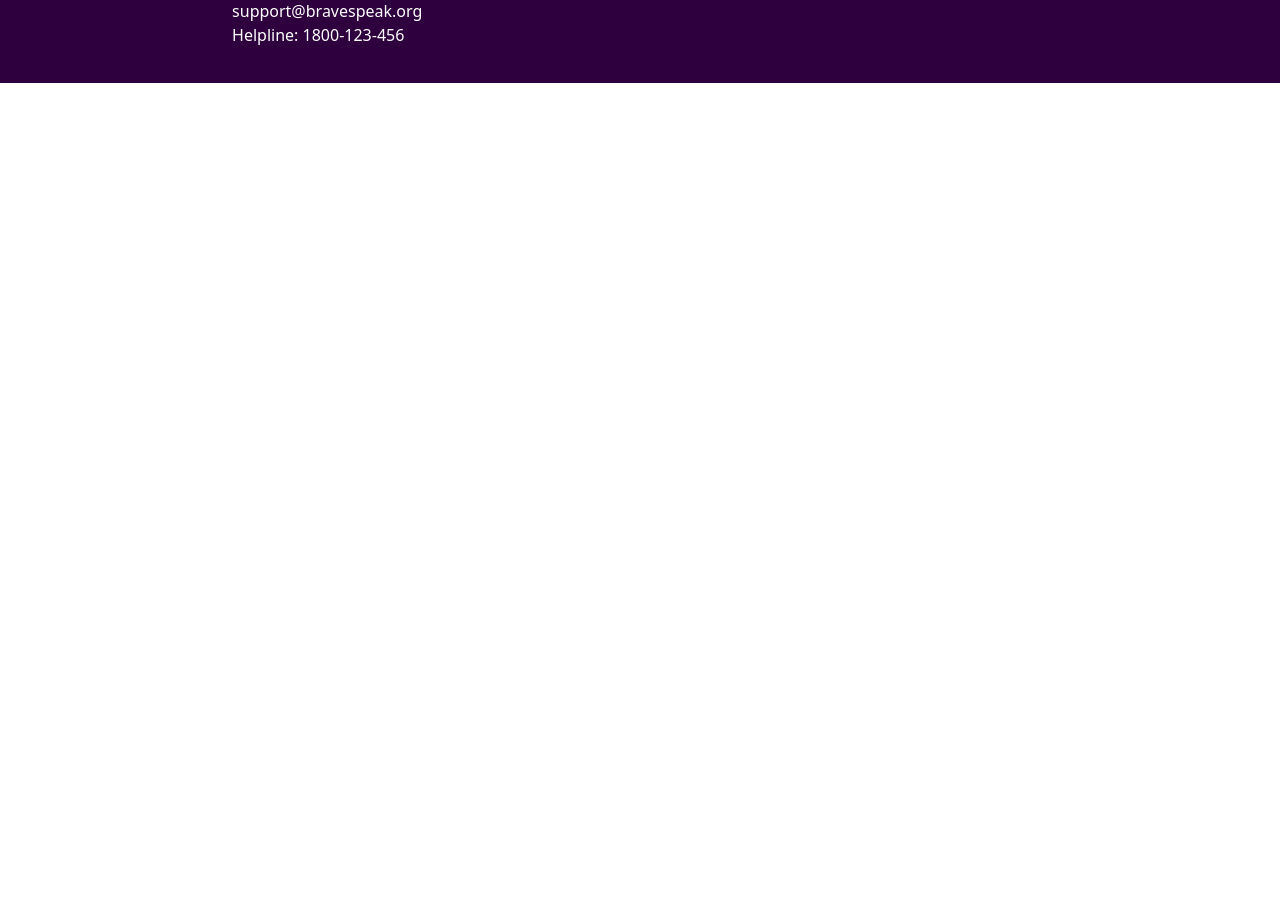
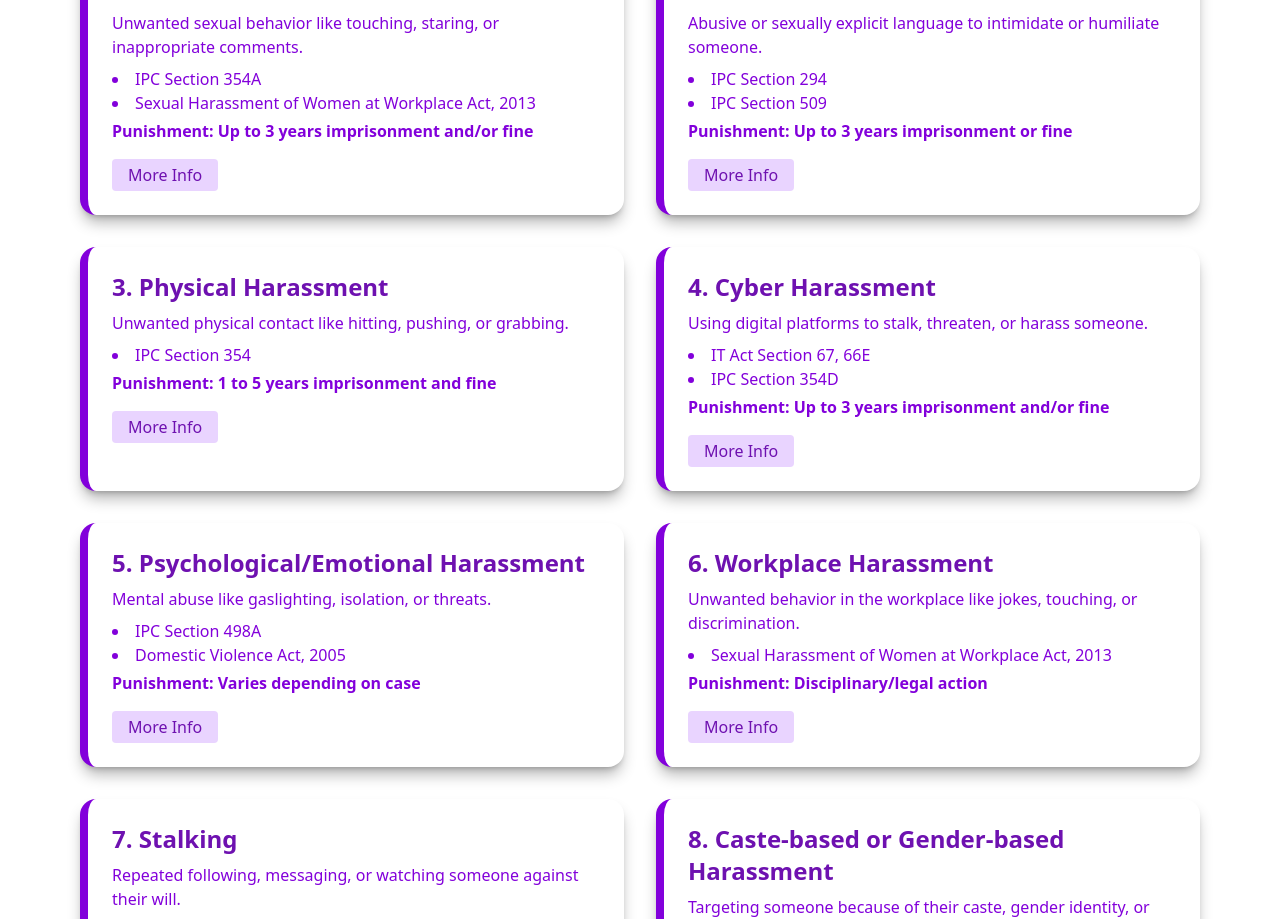
Before and after one commit to DIVYA-PAWAR-03/BraveSpeak, a React (Vite) app: page /laws in a window 1280 px wide. Shown: the part 257-1176 px from the top of the page. Before the commit the page ends 800 px from the top, so only its background shows below. Built offline with nearby package versions, Linux system fonts and the light colour scheme.

Commit message:
Added HarassmentLaws component with Tailwind styling, purple theme

```diff
--- a/package.json
+++ b/package.json
@@ -14,6 +14,7 @@
     "react": "^19.1.0",
     "react-dom": "^19.1.0",
     "react-router-dom": "^7.6.2",
+    "recharts": "^2.15.4",
     "tailwindcss": "^4.1.10"
   },
   "devDependencies": {
--- a/src/App.jsx
+++ b/src/App.jsx
@@ -8,6 +8,8 @@ import './App.css'
 import { Route, Routes } from 'react-router-dom';
 import Landingpage from './pages/Landingpage';
 import Footer from './components/Footer';
+import RapeStatsChart from './pages/RapeStatsChart';
+import HarassmentLaws from './pages/HarassmentLaws';
 function App() {
 
 
@@ -17,8 +19,8 @@ function App() {
 
     <Routes>
       <Route path='/' element={<Landingpage/>} />
-
-
+       <Route path='/statistics' element ={<RapeStatsChart/>} />
+       <Route path='/laws' element={<HarassmentLaws/>} />
     </Routes>
     <Footer/>
 
--- /dev/null
+++ b/src/pages/HarassmentLaws.jsx
@@ -0,0 +1,116 @@
+import React, { useState } from "react";
+
+const HarassmentLaws = () => {
+  const [expanded, setExpanded] = useState(null);
+
+  const data = [
+    {
+      title: "1. Sexual Harassment",
+      description:
+        "Unwanted sexual behavior like touching, staring, or inappropriate comments.",
+      laws: [
+        "IPC Section 354A",
+        "Sexual Harassment of Women at Workplace Act, 2013",
+      ],
+      punishment: "Up to 3 years imprisonment and/or fine",
+      more: "Sexual harassment includes any unwelcome sexually determined behavior. This includes physical contact, advances, demands for sexual favors, showing pornography, and making sexually colored remarks."
+    },
+    {
+      title: "2. Verbal Harassment",
+      description:
+        "Abusive or sexually explicit language to intimidate or humiliate someone.",
+      laws: ["IPC Section 294", "IPC Section 509"],
+      punishment: "Up to 3 years imprisonment or fine",
+      more: "Verbal harassment can occur in public, workplace, or online. It includes threats, insults, and vulgar remarks, which can severely affect the victim’s mental well-being."
+    },
+    {
+      title: "3. Physical Harassment",
+      description: "Unwanted physical contact like hitting, pushing, or grabbing.",
+      laws: ["IPC Section 354"],
+      punishment: "1 to 5 years imprisonment and fine",
+      more: "Physical harassment involves any unwelcome physical force or contact. It violates personal boundaries and often escalates from seemingly minor actions to severe assaults."
+    },
+    {
+      title: "4. Cyber Harassment",
+      description: "Using digital platforms to stalk, threaten, or harass someone.",
+      laws: ["IT Act Section 67, 66E", "IPC Section 354D"],
+      punishment: "Up to 3 years imprisonment and/or fine",
+      more: "Cyber harassment includes sending obscene messages, online stalking, impersonation, leaking personal content, and constant online threats or bullying."
+    },
+    {
+      title: "5. Psychological/Emotional Harassment",
+      description: "Mental abuse like gaslighting, isolation, or threats.",
+      laws: ["IPC Section 498A", "Domestic Violence Act, 2005"],
+      punishment: "Varies depending on case",
+      more: "Emotional harassment breaks down a person’s self-worth. This includes manipulation, isolation from loved ones, and constant criticism or humiliation."
+    },
+    {
+      title: "6. Workplace Harassment",
+      description:
+        "Unwanted behavior in the workplace like jokes, touching, or discrimination.",
+      laws: ["Sexual Harassment of Women at Workplace Act, 2013"],
+      punishment: "Disciplinary/legal action",
+      more: "Workplace harassment may also include retaliation for complaints, biased performance reviews, and inappropriate comments by colleagues or superiors."
+    },
+    {
+      title: "7. Stalking",
+      description:
+        "Repeated following, messaging, or watching someone against their will.",
+      laws: ["IPC Section 354D"],
+      punishment: "3 to 5 years imprisonment and fine",
+      more: "Stalking includes both physical following and digital surveillance. Victims often feel unsafe and mentally stressed due to this ongoing behavior."
+    },
+    {
+      title: "8. Caste-based or Gender-based Harassment",
+      description:
+        "Targeting someone because of their caste, gender identity, or sexual orientation.",
+      laws: ["SC/ST (Prevention of Atrocities) Act", "Article 15 of Indian Constitution"],
+      punishment: "Strict punishment depending on the case severity",
+      more: "Discrimination and harassment based on caste or gender identity are punishable under Indian law. These acts violate basic human rights and dignity."
+    }
+  ];
+
+  return (
+    <section className="max-w-6xl mx-auto px-4 py-10">
+      <h1 className="text-4xl font-bold text-center mb-10 text-purple-800">
+        Types of Harassment & Indian Laws
+      </h1>
+
+      <div className="grid gap-8 md:grid-cols-2">
+        {data.map((item, index) => (
+          <div
+            key={index}
+            className="bg-white rounded-2xl p-6 shadow-lg shadow-black/30 border-l-8 border-purple-700"
+          >
+            <h2 className="text-2xl font-semibold text-purple-800">{item.title}</h2>
+            <p className="mt-2 text-purple-700">{item.description}</p>
+            <ul className="mt-2 list-disc list-inside text-purple-700">
+              {item.laws.map((law, idx) => (
+                <li key={idx}>{law}</li>
+              ))}
+            </ul>
+            <p className="mt-1 font-semibold text-purple-700">
+              Punishment: {item.punishment}
+            </p>
+            <button
+              onClick={() => setExpanded(expanded === index ? null : index)}
+              className="mt-4 px-4 py-1 bg-purple-200 text-purple-800 rounded hover:bg-purple-300"
+            >
+              {expanded === index ? "Hide Info" : "More Info"}
+            </button>
+            {expanded === index && (
+              <p className="mt-3 text-purple-600 text-sm">{item.more}</p>
+            )}
+          </div>
+        ))}
+      </div>
+
+      <p className="text-center text-lg mt-10 font-medium text-purple-700">
+        You have the right to be safe. Harassment is a crime. Report it. Speak up.
+        Seek justice.
+      </p>
+    </section>
+  );
+};
+
+export default HarassmentLaws;
--- /dev/null
+++ b/src/pages/RapeStatsChart.jsx
@@ -0,0 +1,45 @@
+import React, { useEffect, useState } from 'react';
+import {
+  BarChart, Bar, XAxis, YAxis, CartesianGrid, Tooltip, ResponsiveContainer,
+} from 'recharts';
+
+const initialData = [
+  { year: '2018', cases: 33000 },
+  { year: '2019', cases: 34000 },
+  { year: '2020', cases: 32000 },
+  { year: '2021', cases: 35000 },
+  { year: '2022', cases: 36000 },
+];
+
+export default function RapeStatsChart() {
+  const [data, setData] = useState(initialData);
+
+  useEffect(() => {
+    const interval = setInterval(() => {
+      const lastYear = parseInt(data[data.length - 1].year);
+      const newYear = (lastYear + 1).toString();
+      const newCases = Math.floor(Math.random() * (38000 - 30000) + 30000);
+
+      setData(prev => [...prev.slice(1), { year: newYear, cases: newCases }]);
+    }, 5000); // every 5 seconds
+
+    return () => clearInterval(interval);
+  }, [data]);
+
+  return (
+    <div style={{ width: '100%', height: '400px', marginTop: '30px' }}>
+      <h2 style={{ textAlign: 'center', marginBottom: '20px' }}>
+        Rape Case Statistics in India (Live Simulated)
+      </h2>
+      <ResponsiveContainer>
+        <BarChart data={data}>
+          <CartesianGrid strokeDasharray="3 3" />
+          <XAxis dataKey="year" />
+          <YAxis />
+          <Tooltip />
+          <Bar dataKey="cases" fill="#ef4444" />
+        </BarChart>
+      </ResponsiveContainer>
+    </div>
+  );
+}
```
Also changed, not shown: 1 other file (tests, documents, lock files or other folders).
